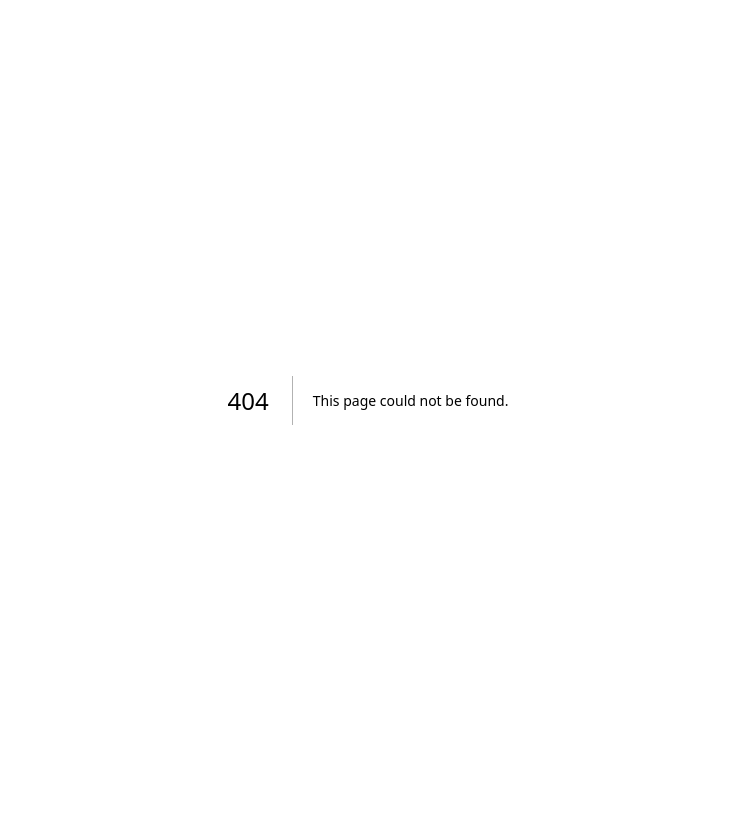
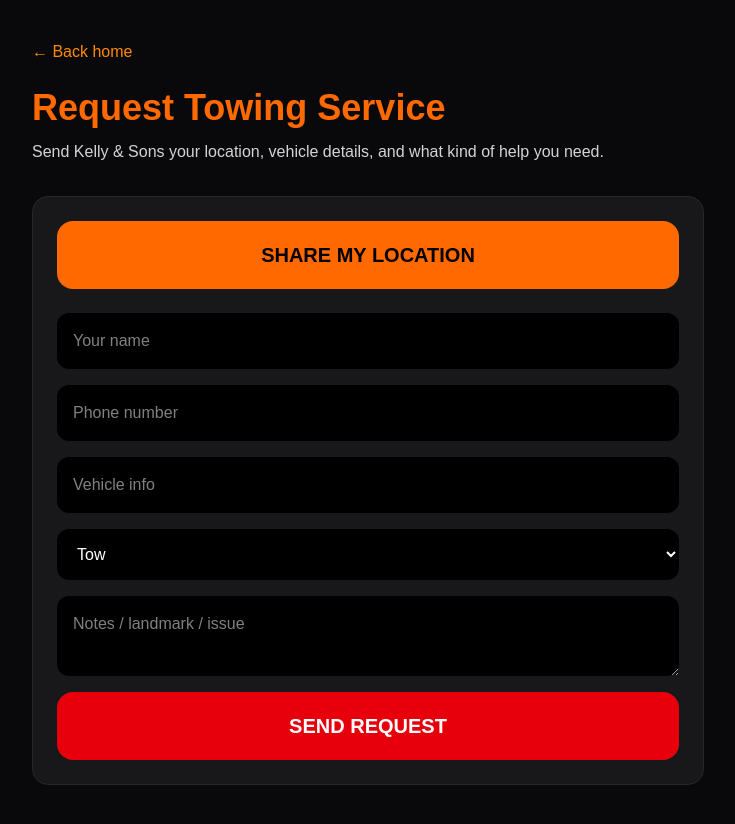
Before and after one commit to KristineMK72/kelly-and-sons-towing, a Next.js app: page /request-service in a window 1280 px wide. Before the commit this address had no page. Shown: the whole page, without its empty margins (272-1007 px from the left). Before the commit the page ends 800 px from the top, so only its background shows below. Built offline with nearby package versions, Linux system fonts and the light colour scheme.

Commit message:
Create RequestServicePage component for towing requests

```diff
--- /dev/null
+++ b/app/request-service/page.tsx
@@ -0,0 +1,45 @@
+export default function RequestServicePage() {
+  return (
+    <main className="min-h-screen bg-zinc-950 text-white px-6 py-10">
+      <section className="mx-auto max-w-2xl">
+        <a href="/" className="text-orange-400">
+          ← Back home
+        </a>
+
+        <h1 className="mt-6 text-4xl font-extrabold text-orange-500">
+          Request Towing Service
+        </h1>
+
+        <p className="mt-3 text-zinc-300">
+          Send Kelly & Sons your location, vehicle details, and what kind of help you need.
+        </p>
+
+        <div className="mt-8 rounded-2xl border border-zinc-800 bg-zinc-900 p-6">
+          <button className="w-full rounded-2xl bg-orange-500 px-6 py-5 text-xl font-bold text-black">
+            SHARE MY LOCATION
+          </button>
+
+          <div className="mt-6 grid gap-4">
+            <input className="rounded-xl bg-black p-4" placeholder="Your name" />
+            <input className="rounded-xl bg-black p-4" placeholder="Phone number" />
+            <input className="rounded-xl bg-black p-4" placeholder="Vehicle info" />
+
+            <select className="rounded-xl bg-black p-4">
+              <option>Tow</option>
+              <option>Lockout</option>
+              <option>Jump start</option>
+              <option>Winch out</option>
+              <option>Recovery</option>
+            </select>
+
+            <textarea className="rounded-xl bg-black p-4" placeholder="Notes / landmark / issue" />
+
+            <button className="rounded-2xl bg-red-600 px-6 py-5 text-xl font-bold">
+              SEND REQUEST
+            </button>
+          </div>
+        </div>
+      </section>
+    </main>
+  );
+}
```
